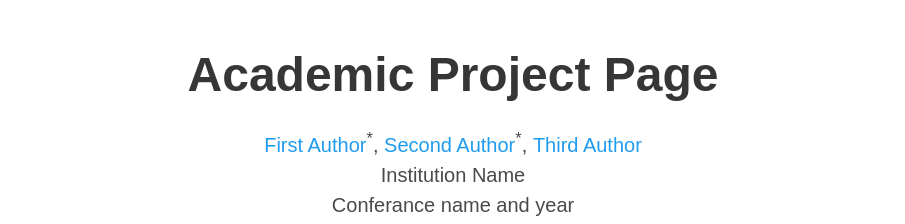
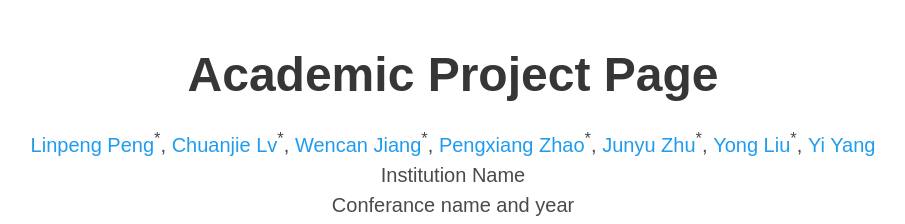
Before and after one commit to ZJU-PLP/D2Manip, a plain HTML site: page index.html in a window 1280 px wide. Shown: the top 224 px of the page, without its empty margins (187-1092 px from the left). Drawn offline with nearby package versions, Linux system fonts and the light colour scheme; some icons are missing; a web font is replaced by a local one.

Commit message:
Update index.html

```diff
--- a/index.html
+++ b/index.html
@@ -56,11 +56,19 @@
             <div class="is-size-5 publication-authors">
               <!-- Paper authors -->
               <span class="author-block">
-                <a href="FIRST AUTHOR PERSONAL LINK" target="_blank">First Author</a><sup>*</sup>,</span>
+                <a href="FIRST AUTHOR PERSONAL LINK" target="_blank">Linpeng Peng</a><sup>*</sup>,</span>
                 <span class="author-block">
-                  <a href="SECOND AUTHOR PERSONAL LINK" target="_blank">Second Author</a><sup>*</sup>,</span>
+                  <a href="SECOND AUTHOR PERSONAL LINK" target="_blank">Chuanjie Lv</a><sup>*</sup>,</span>
                   <span class="author-block">
-                    <a href="THIRD AUTHOR PERSONAL LINK" target="_blank">Third Author</a>
+                    <a href="THIRD AUTHOR PERSONAL LINK" target="_blank">Wencan Jiang</a><sup>*</sup>,</span>
+                    <span class="author-block">
+                      <a href="FORTH AUTHOR PERSONAL LINK" target="_blank">Pengxiang Zhao</a><sup>*</sup>,</span>
+                      <span class="author-block">
+                        <a href="FIFTH AUTHOR PERSONAL LINK" target="_blank">Junyu Zhu</a><sup>*</sup>,</span>
+                        <span class="author-block">
+                          <a href="SIXTH AUTHOR PERSONAL LINK" target="_blank">Yong Liu</a><sup>*</sup>,</span>
+                    <span class="author-block">
+                     <a href="FINAL AUTHOR PERSONAL LINK" target="_blank">Yi Yang</a>
                   </span>
                   </div>
 
```
